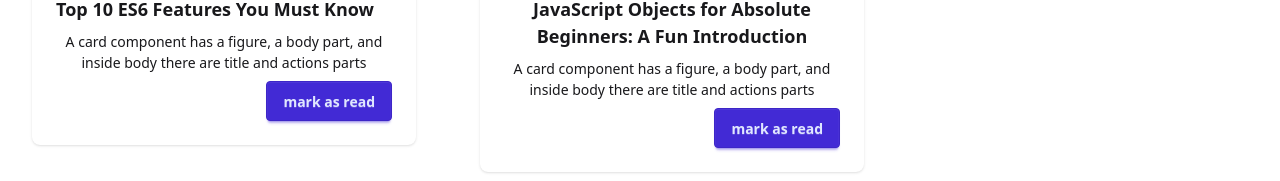
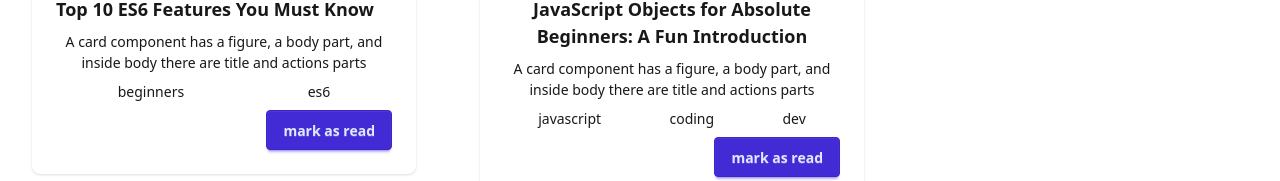
Before and after one commit to iftakhersifat/knowledge-cafe, a React (Vite) app: page / in a window 1280 px wide. Shown: the part 552-733 px from the top of the page. Built offline with nearby package versions, Linux system fonts and the light colour scheme.

Commit message:
added hashtags section

```diff
--- a/src/Components/Blog/Blog.jsx
+++ b/src/Components/Blog/Blog.jsx
@@ -19,6 +19,14 @@ const Blog = ({blogger}) => {
         <div className="card-body">
           <h2 className="card-title">{title}</h2>
           <p>A card component has a figure, a body part, and inside body there are title and actions parts</p>
+
+          {/* hashtag section show */}
+          <div className='flex'>
+          {
+            blogger.hashtags.map(has=><p>{has}</p>)
+          }
+          </div>
+
           <div className="card-actions justify-end">
             <button className="btn btn-primary">mark as read</button>
           </div>
```
